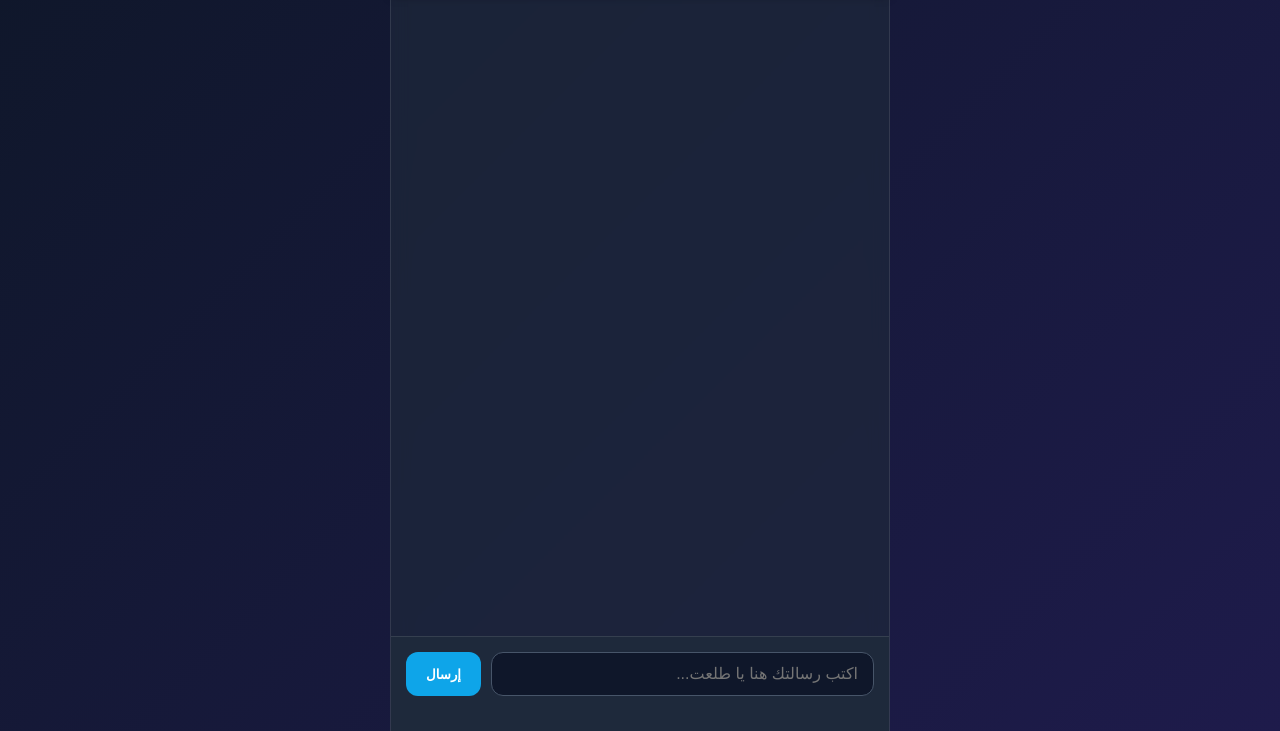
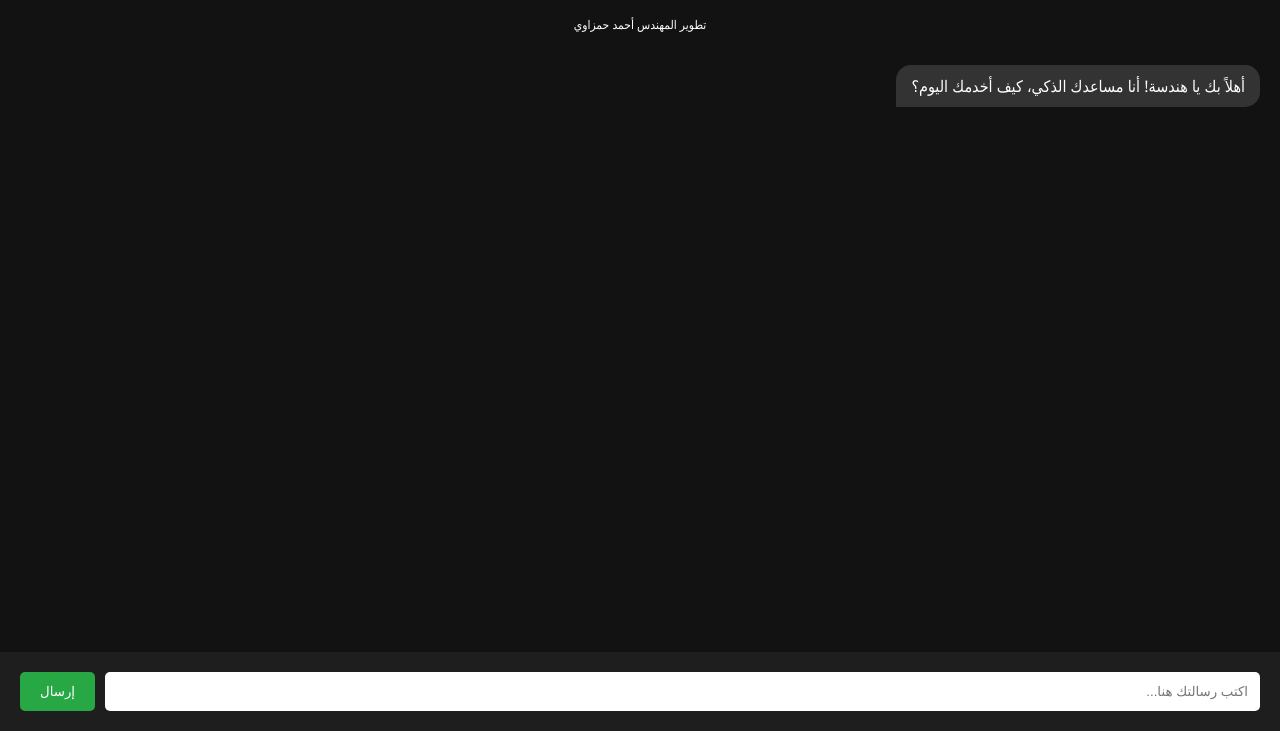
Before and after one commit to Ahmadtalaat12/Ahmad-AI-Pro, a website: page index.html in a window 1280 px wide. Shown: the part 69-800 px from the top of the page. Drawn offline with Linux system fonts and the light colour scheme.

Commit message:
Update index.html

```diff
--- a/index.html
+++ b/index.html
@@ -2,129 +2,32 @@
 <html lang="ar" dir="rtl">
 <head>
     <meta charset="UTF-8">
-    <meta name="viewport" content="width=device-width, initial-scale=1.0, maximum-scale=1.0, user-scalable=no, viewport-fit=cover">
-    <title>Ahmad AI Pro 🚀</title>
+    <meta name="viewport" content="width=device-width, initial-scale=1.0">
+    <title>أحمدي AI | للمهندس أحمد حمزاوي</title>
     <style>
-        * { box-sizing: border-box; margin: 0; padding: 0; }
-
-        body, html {
-            height: 100%; width: 100%; overflow: hidden;
-            /* خلفية "أرق" وتدرج ألوان احترافي */
-            background: linear-gradient(135deg, #0f172a 0%, #1e1b4b 100%);
-            font-family: 'Segoe UI', Roboto, Helvetica, Arial, sans-serif;
-        }
-
-        #chat-container {
-            display: flex; flex-direction: column;
-            height: 100dvh; /* بيظبط نفسه على الموبايل صح */
-            width: 100%; max-width: 500px; margin: 0 auto;
-            background: rgba(30, 41, 59, 0.7); /* شفافية بسيطة للخلفية */
-            backdrop-filter: blur(10px);
-            border-left: 1px solid rgba(255,255,255,0.1);
-            border-right: 1px solid rgba(255,255,255,0.1);
-        }
-
-        header {
-            background: #0ea5e9; padding: 18px; text-align: center;
-            font-weight: bold; color: white; font-size: 1.2rem;
-            box-shadow: 0 2px 10px rgba(0,0,0,0.3);
-            flex-shrink: 0; z-index: 10;
-        }
-
-        #chat-box {
-            flex: 1; padding: 20px; overflow-y: auto;
-            display: flex; flex-direction: column; gap: 15px;
-        }
-
-        .message {
-            max-width: 85%; padding: 12px 16px; border-radius: 18px;
-            font-size: 0.95rem; line-height: 1.5; color: white;
-            box-shadow: 0 2px 5px rgba(0,0,0,0.1);
-        }
-
-        .user-message {
-            align-self: flex-end; background: #0ea5e9;
-            border-bottom-right-radius: 4px;
-        }
-
-        .ai-message {
-            align-self: flex-start; background: #334155;
-            border-bottom-left-radius: 4px;
-        }
-
-        /* منطقة الكتابة - مرفوعة ومحمية من الاختفاء */
-        .input-area {
-            padding: 15px 15px 35px 15px; /* زيادة مسافة تحت عشان الموبايل */
-            background: #1e293b; display: flex; gap: 10px;
-            border-top: 1px solid rgba(255,255,255,0.1); flex-shrink: 0;
-        }
-
-        input {
-            flex: 1; background: #0f172a; border: 1px solid #475569;
-            padding: 12px 15px; color: white; border-radius: 12px;
-            outline: none; font-size: 16px; /* بتمنع الـ Zoom التلقائي */
-        }
-
-        button {
-            background: #0ea5e9; color: white; border: none;
-            padding: 0 20px; border-radius: 12px; font-weight: bold;
-            cursor: pointer; transition: 0.3s;
-        }
-
-        button:active { transform: scale(0.95); opacity: 0.8; }
-
-        .typing { font-style: italic; color: #94a3b8; animation: blink 1s infinite; font-size: 0.8rem; }
-        @keyframes blink { 0%, 100% { opacity: 0.4; } 50% { opacity: 1; } }
+        body { font-family: 'Segoe UI', Tahoma, Geneva, Verdana, sans-serif; background-color: #121212; color: white; display: flex; flex-direction: column; height: 100vh; margin: 0; }
+        #chat-container { flex: 1; overflow-y: auto; padding: 20px; display: flex; flex-direction: column; gap: 10px; }
+        .user-msg { background-color: #007bff; align-self: flex-end; padding: 10px 15px; border-radius: 15px 15px 0 15px; max-width: 80%; }
+        .bot-msg { background-color: #333; align-self: flex-start; padding: 10px 15px; border-radius: 15px 15px 15px 0; max-width: 80%; }
+        .input-area { padding: 20px; background: #1e1e1e; display: flex; gap: 10px; }
+        input { flex: 1; padding: 12px; border-radius: 5px; border: none; outline: none; }
+        button { padding: 10px 20px; background: #28a745; color: white; border: none; border-radius: 5px; cursor: pointer; }
     </style>
 </head>
 <body>
+
+    <h2 style="text-align: center; color: #28a745;">أحمدي AI 🚀</h2>
+    <p style="text-align: center; font-size: 12px;">تطوير المهندس أحمد حمزاوي</p>
+
     <div id="chat-container">
-        <header>Ahmad AI Pro 🚀</header>
-        <div id="chat-box"></div>
-        <div class="input-area">
-            <input type="text" id="user-input" placeholder="اكتب رسالتك هنا يا طلعت..." autocomplete="off">
-            <button onclick="sendMessage()">إرسال</button>
-        </div>
+        <div class="bot-msg">أهلاً بك يا هندسة! أنا مساعدك الذكي، كيف أخدمك اليوم؟</div>
     </div>
 
-    <script>
-        async function sendMessage() {
-            const input = document.getElementById('user-input');
-            const box = document.getElementById('chat-box');
-            if (!input.value.trim()) return;
+    <div class="input-area">
+        <input type="text" id="user-input" placeholder="اكتب رسالتك هنا...">
+        <button onclick="sendMessage()">إرسال</button>
+    </div>
 
-            const userMsg = input.value;
-            box.innerHTML += `<div class="message user-message">${userMsg}</div>`;
-            input.value = '';
-            box.scrollTop = box.scrollHeight;
-
-            const typingDiv = document.createElement('div');
-            typingDiv.className = 'message ai-message typing';
-            typingDiv.id = 'typing-indicator';
-            typingDiv.innerHTML = 'جاري الكتابة...';
-            box.appendChild(typingDiv);
-            box.scrollTop = box.scrollHeight;
-
-            try {
-                const response = await fetch('/api/chat', {
-                    method: 'POST',
-                    headers: { 'Content-Type': 'application/json' },
-                    body: JSON.stringify({ message: userMsg })
-                });
-                const data = await response.json();
-                document.getElementById('typing-indicator').remove();
-                box.innerHTML += `<div class="message ai-message">${data.reply}</div>`;
-                box.scrollTop = box.scrollHeight;
-            } catch (e) {
-                if(document.getElementById('typing-indicator')) document.getElementById('typing-indicator').remove();
-                box.innerHTML += `<div class="message ai-message">حصل غلط في الاتصال يا بطل!</div>`;
-            }
-        }
-
-        // إرسال بالضغط على Enter في الكيبورد
-        document.getElementById('user-input').addEventListener('keypress', function (e) {
-            if (e.key === 'Enter') sendMessage();
-        });
-    </script>
+    <script src="chat.js"></script>
 </body>
 </html>
```
